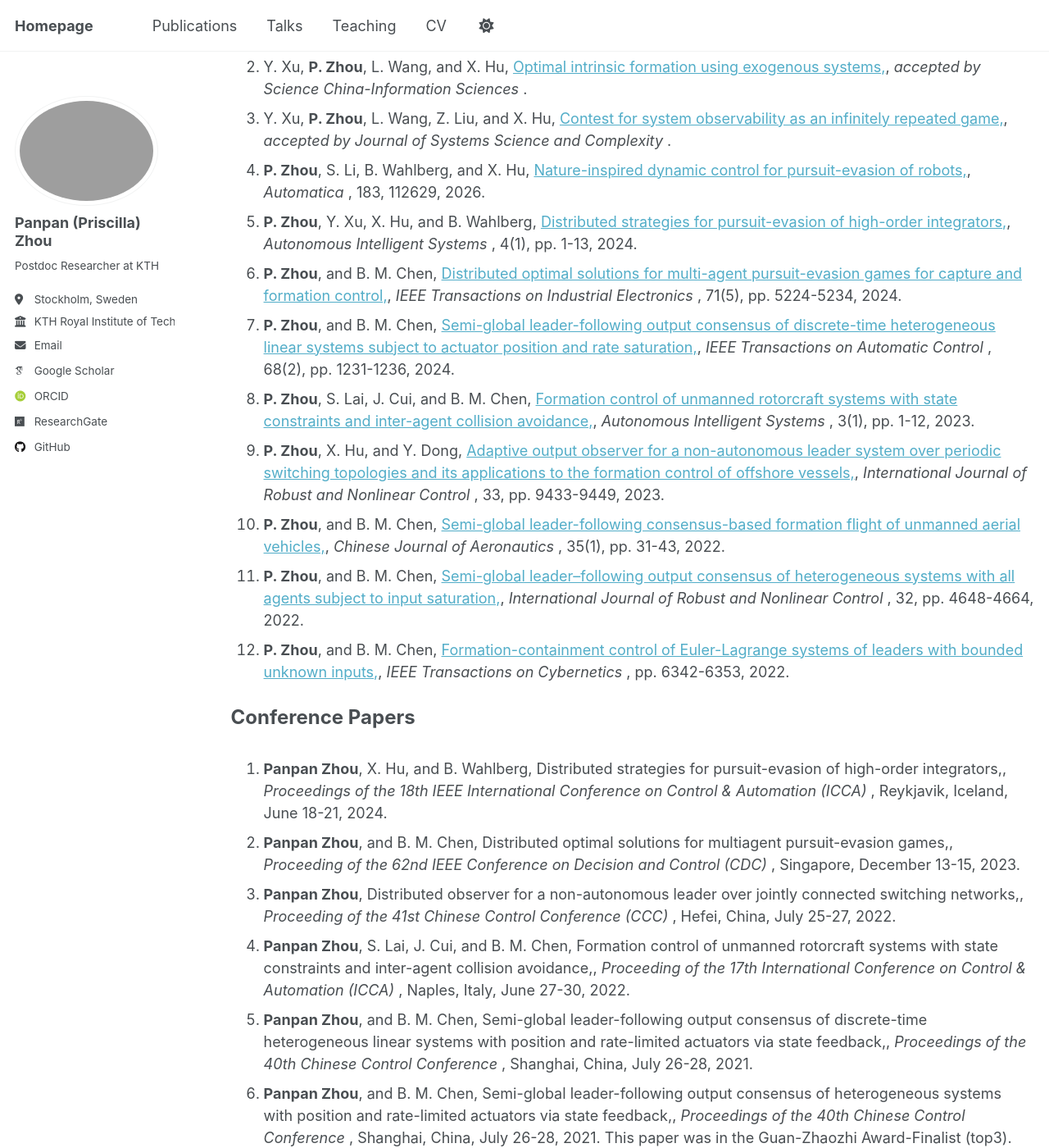
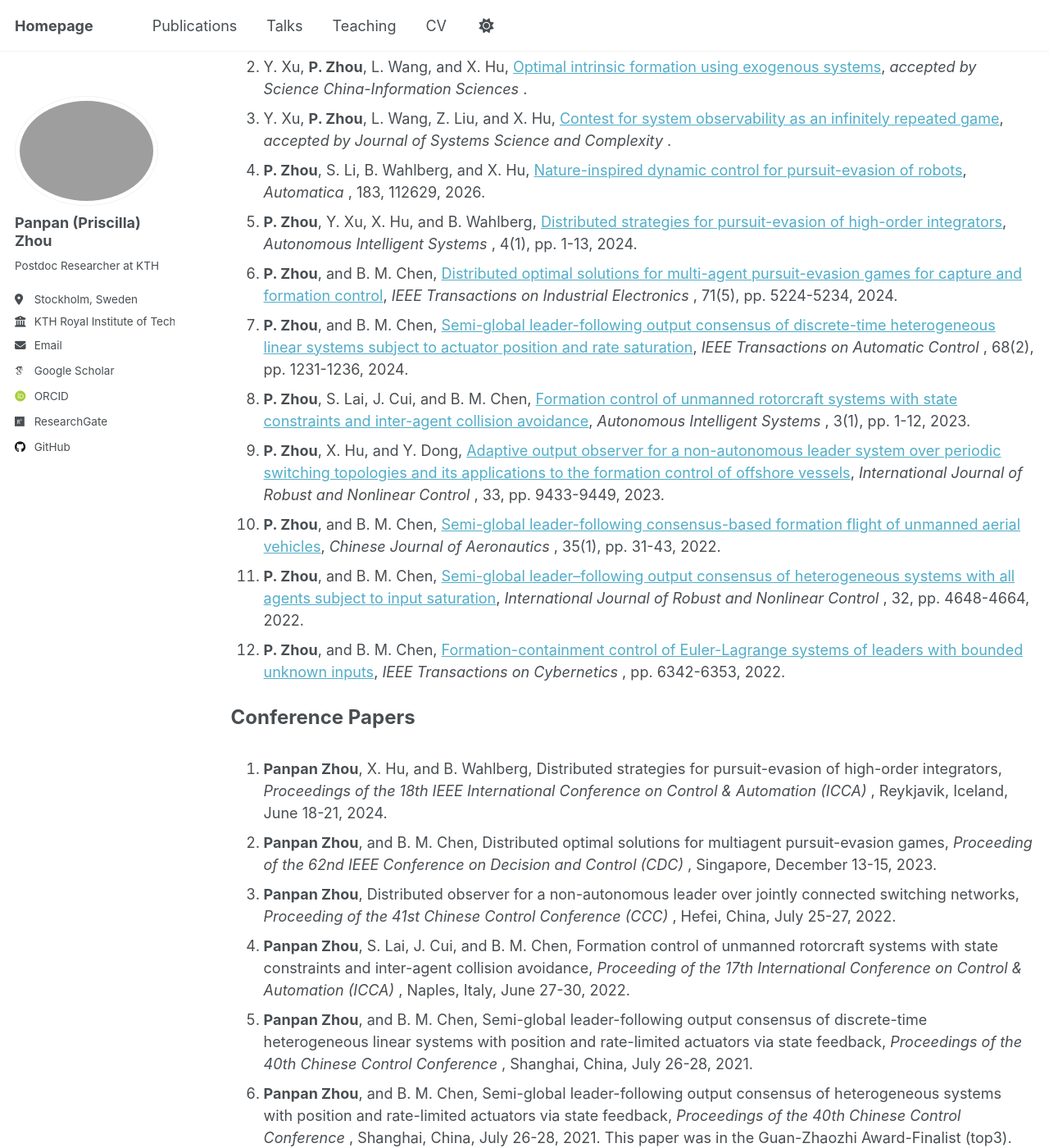
Before and after one commit to PanpanZhou11/Panpan-Zhou.github.io, a Jekyll site: the page built from _pages/publications.html, in a window 1280 px wide and 1400 px high, scrolled down 400 px. Shown: the whole window at 82% size. Built offline with Jekyll 4.4.1, drawn with Linux system fonts in a browser that asks for light colours; some web fonts are replaced; a script that is not in the unit is left out; some of the changed text lies outside the part shown.

```diff
--- a/_data/publications.yml
+++ b/_data/publications.yml
@@ -9,7 +9,7 @@
 
 - category: "journal"
   authors: "**P. Zhou**, S. Li, B. Wahlberg, and X. Hu,"
-  title: "Nature-inspired dynamic control for pursuit-evasion of robots,"
+  title: "Nature-inspired dynamic control for pursuit-evasion of robots"
   url: "https://doi.org/10.1016/j.autcon.2024.105405"
   venue: "Automatica"
   year: 2026
@@ -17,7 +17,7 @@
 
 - category: "journal"
   authors: "Y. Xu, **P. Zhou**, L. Wang, Z. Liu, and X. Hu,"
-  title: "Contest for system observability as an infinitely repeated game,"
+  title: "Contest for system observability as an infinitely repeated game"
   url: "https://doi.org/10.1016/j.autcon.2024.105405"
   venue: "accepted by Journal of Systems Science and Complexity"
   year: 2026
@@ -25,7 +25,7 @@
 
 - category: "journal"
   authors: "Y. Xu, **P. Zhou**, L. Wang, and X. Hu,"
-  title: "Optimal intrinsic formation using exogenous systems,"
+  title: "Optimal intrinsic formation using exogenous systems"
   url: "https://doi.org/10.1016/j.autcon.2024.105405"
   venue: "accepted by Science China-Information Sciences"
   year: 2026
@@ -33,7 +33,7 @@
 
 - category: "journal"
   authors: "X. Wei, J. Li, **P. Zhou**, X. Fang, H. Liu,"
-  title: "Swarm trajectory planning using dynamic corridors for dead zone avoidance,"
+  title: "Swarm trajectory planning using dynamic corridors for dead zone avoidance"
   url: "https://doi.org/10.1016/j.autcon.2024.105405"
   venue: "accepted by Unmanned Systems"
   year: 2026
@@ -41,7 +41,7 @@
 
 - category: "journal"
   authors: "**P. Zhou**, and B. M. Chen,"
-  title: "Semi-global leader-following output consensus of discrete-time heterogeneous linear systems subject to actuator position and rate saturation,"
+  title: "Semi-global leader-following output consensus of discrete-time heterogeneous linear systems subject to actuator position and rate saturation"
   url: "https://doi.org/10.1016/j.autcon.2024.105405"
   venue: "IEEE Transactions on Automatic Control"
   year: 2024
@@ -49,7 +49,7 @@
 
 - category: "journal"
   authors: "**P. Zhou**, and B. M. Chen,"
-  title: "Distributed optimal solutions for multi-agent pursuit-evasion games for capture and formation control,"
+  title: "Distributed optimal solutions for multi-agent pursuit-evasion games for capture and formation control"
   url: "https://doi.org/10.1016/j.autcon.2024.105405"
   venue: "IEEE Transactions on Industrial Electronics"
   year: 2024
@@ -57,7 +57,7 @@
 
 - category: "journal"
   authors: "**P. Zhou**, Y. Xu, X. Hu, and B. Wahlberg,"
-  title: "Distributed strategies for pursuit-evasion of high-order integrators,"
+  title: "Distributed strategies for pursuit-evasion of high-order integrators"
   url: "https://doi.org/10.1016/j.autcon.2024.105405"
   venue: "Autonomous Intelligent Systems"
   year: 2024
@@ -65,7 +65,7 @@
 
 - category: "journal"
   authors: "**P. Zhou**, X. Hu, and Y. Dong,"
-  title: "Adaptive output observer for a non-autonomous leader system over periodic switching topologies and its applications to the formation control of offshore vessels,"
+  title: "Adaptive output observer for a non-autonomous leader system over periodic switching topologies and its applications to the formation control of offshore vessels"
   url: "https://doi.org/10.1016/j.autcon.2024.105405"
   venue: "International Journal of Robust and Nonlinear Control"
   year: 2023
@@ -73,7 +73,7 @@
 
 - category: "journal"
   authors: "**P. Zhou**, S. Lai, J. Cui, and B. M. Chen,"
-  title: "Formation control of unmanned rotorcraft systems with state constraints and inter-agent collision avoidance,"
+  title: "Formation control of unmanned rotorcraft systems with state constraints and inter-agent collision avoidance"
   url: "https://doi.org/10.1016/j.autcon.2024.105405"
   venue: "Autonomous Intelligent Systems"
   year: 2023
@@ -81,7 +81,7 @@
 
 - category: "journal"
   authors: "**P. Zhou**, and B. M. Chen,"
-  title: "Formation-containment control of Euler-Lagrange systems of leaders with bounded unknown inputs,"
+  title: "Formation-containment control of Euler-Lagrange systems of leaders with bounded unknown inputs"
   url: "https://doi.org/10.1016/j.autcon.2024.105405"
   venue: "IEEE Transactions on Cybernetics"
   year: 2022
@@ -89,7 +89,7 @@
 
 - category: "journal"
   authors: "**P. Zhou**, and B. M. Chen,"
-  title: "Semi-global leader–following output consensus of heterogeneous systems with all agents subject to input saturation,"
+  title: "Semi-global leader–following output consensus of heterogeneous systems with all agents subject to input saturation"
   url: "https://doi.org/10.1016/j.autcon.2024.105405"
   venue: "International Journal of Robust and Nonlinear Control"
   year: 2022
@@ -97,7 +97,7 @@
 
 - category: "journal"
   authors: "**P. Zhou**, and B. M. Chen,"
-  title: "Semi-global leader-following consensus-based formation flight of unmanned aerial vehicles,"
+  title: "Semi-global leader-following consensus-based formation flight of unmanned aerial vehicles"
   url: "https://doi.org/10.1016/j.autcon.2024.105405"
   venue: "Chinese Journal of Aeronautics"
   year: 2022
@@ -109,56 +109,56 @@
 
 - category: "conference"
   authors: "**Panpan Zhou**, X. Hu, and B. Wahlberg,"
-  title: "Distributed strategies for pursuit-evasion of high-order integrators,"
+  title: "Distributed strategies for pursuit-evasion of high-order integrators"
   venue: "Proceedings of the 18th IEEE International Conference on Control & Automation (ICCA)"
   year: 2024
   note: "Reykjavik, Iceland, June 18-21, 2024"
 
 - category: "conference"
   authors: "**Panpan Zhou**, and B. M. Chen,"
-  title: "Distributed optimal solutions for multiagent pursuit-evasion games,"
+  title: "Distributed optimal solutions for multiagent pursuit-evasion games"
   venue: "Proceeding of the 62nd IEEE Conference on Decision and Control (CDC)"
   year: 2023
   note: "Singapore, December 13-15, 2023"
 
 - category: "conference"
   authors: "**Panpan Zhou**, S. Lai, J. Cui, and B. M. Chen,"
-  title: "Formation control of unmanned rotorcraft systems with state constraints and inter-agent collision avoidance,"
+  title: "Formation control of unmanned rotorcraft systems with state constraints and inter-agent collision avoidance"
   venue: "Proceeding of the 17th International Conference on Control & Automation (ICCA)"
   year: 2022
   note: "Naples, Italy, June 27-30, 2022"
 
 - category: "conference"
   authors: "**Panpan Zhou**,"
-  title: "Distributed observer for a non-autonomous leader over jointly connected switching networks,"
+  title: "Distributed observer for a non-autonomous leader over jointly connected switching networks"
   venue: "Proceeding of the 41st Chinese Control Conference (CCC)"
   year: 2022
   note: "Hefei, China, July 25-27, 2022"
 
 - category: "conference"
   authors: "**Panpan Zhou**, and B. M. Chen,"
-  title: "Semi-global leader-following output consensus of heterogeneous systems with position and rate-limited actuators via state feedback,"
+  title: "Semi-global leader-following output consensus of heterogeneous systems with position and rate-limited actuators via state feedback"
   venue: "Proceedings of the 40th Chinese Control Conference"
   year: 2021
   note: "Shanghai, China, July 26-28, 2021. This paper was in the Guan-Zhaozhi Award-Finalist (top3)"
 
 - category: "conference"
   authors: "**Panpan Zhou**, and B. M. Chen,"
-  title: "Semi-global leader-following output consensus of discrete-time heterogeneous linear systems with position and rate-limited actuators via state feedback,"
+  title: "Semi-global leader-following output consensus of discrete-time heterogeneous linear systems with position and rate-limited actuators via state feedback"
   venue: "Proceedings of the 40th Chinese Control Conference"
   year: 2021
   note: "Shanghai, China, July 26-28, 2021"
 
 - category: "conference"
   authors: "**Panpan Zhou**, and B. M. Chen,"
-  title: "Output formation-containment control of multiple agents with leaders of unknown inputs over switching topologies,"
+  title: "Output formation-containment control of multiple agents with leaders of unknown inputs over switching topologies"
   venue: "Proceedings of the 16th IEEE International Conference on Control & Automation (ICCA)"
   year: 2020
   note: "Sapparo, Hokkaido, Japan, October 9–11, 2020"
 
 - category: "conference"
   authors: "**Panpan Zhou**, and B. M. Chen,"
-  title: "Formation control of Euler-Lagrange systems of leaders with bounded unknown inputs,"
+  title: "Formation control of Euler-Lagrange systems of leaders with bounded unknown inputs"
   venue: "Proceeding of the 2020 IFAC World Congress (IFAC)"
   year: 2020
   note: "Berlin, Germany, July 12-17, 2020"
```
